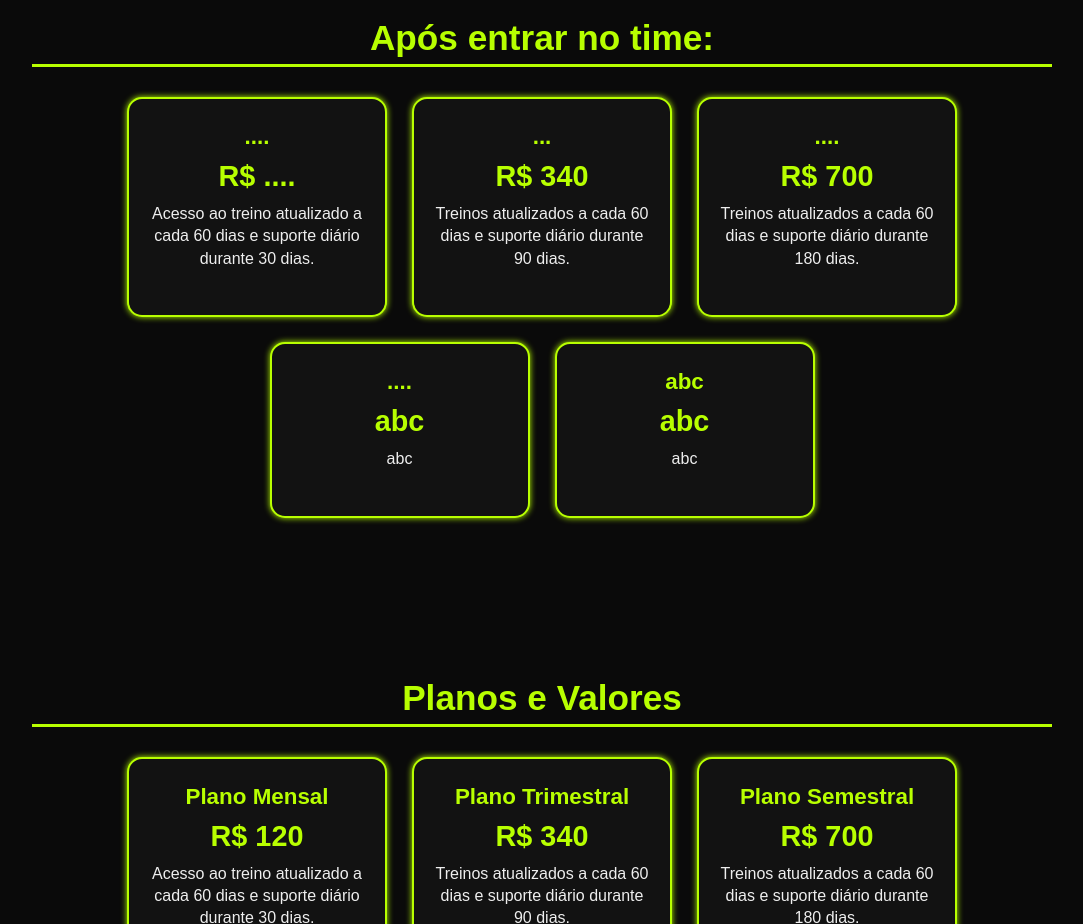
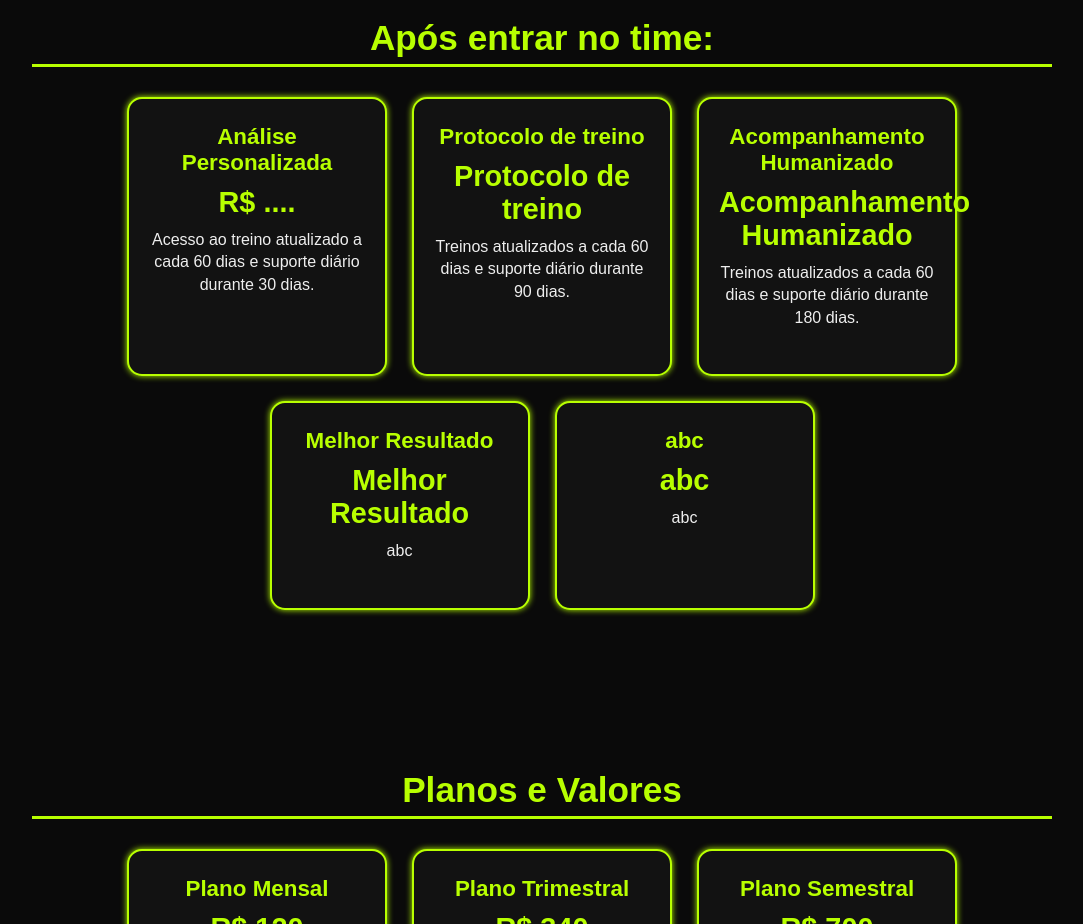
Before and after one commit to sasa452163262/fabiogalante-site, a plain HTML site: page index.html in a window 1280 px wide. Shown: the part 1220-2144 px from the top of the page, without its empty margins (98-1181 px from the left). Drawn offline with Linux system fonts and the light colour scheme.

Commit message:
Update index.html

```diff
--- a/index.html
+++ b/index.html
@@ -437,23 +437,23 @@
     <h2>Após entrar no time:</h2>
     <div class="plans-container">
       <div class="plan-card">
-        <h3>....</h3>
+        <h3>Análise Personalizada</h3>
         <div class="plan-price">R$ ....</div>
         <div class="plan-desc">Acesso ao treino atualizado a cada 60 dias e suporte diário durante 30 dias.</div>
       </div>
       <div class="plan-card">
-        <h3>...</h3>
-        <div class="plan-price">R$ 340</div>
+        <h3>Protocolo de treino</h3>
+        <div class="plan-price">Protocolo de treino</div>
         <div class="plan-desc">Treinos atualizados a cada 60 dias e suporte diário durante 90 dias.</div>
       </div>
       <div class="plan-card">
-        <h3>....</h3>
-        <div class="plan-price">R$ 700</div>
+        <h3>Acompanhamento Humanizado</h3>
+        <div class="plan-price">Acompanhamento Humanizado</div>
         <div class="plan-desc">Treinos atualizados a cada 60 dias e suporte diário durante 180 dias.</div>
       </div>
       <div class="plan-card">
-       <h3>....</h3>
-        <div class="plan-price">abc</div>
+       <h3>Melhor Resultado</h3>
+        <div class="plan-price">Melhor Resultado</div>
         <div class="plan-desc">abc</div>
       </div>
       <div class="plan-card">
```
